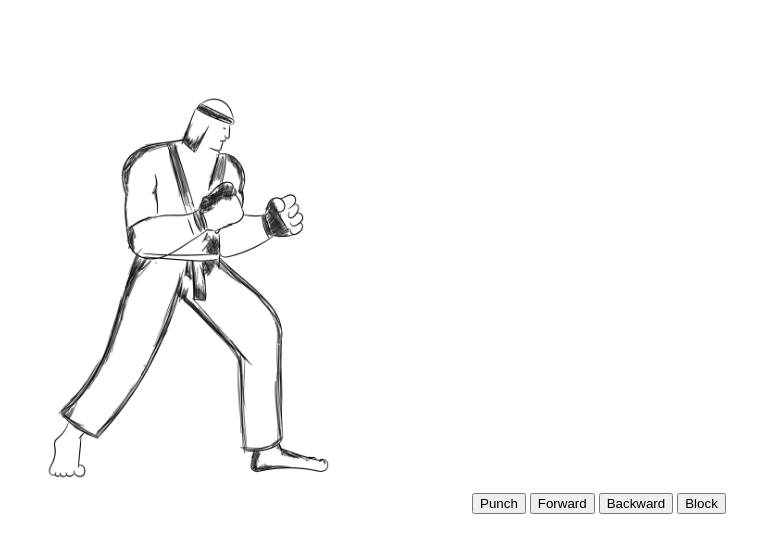
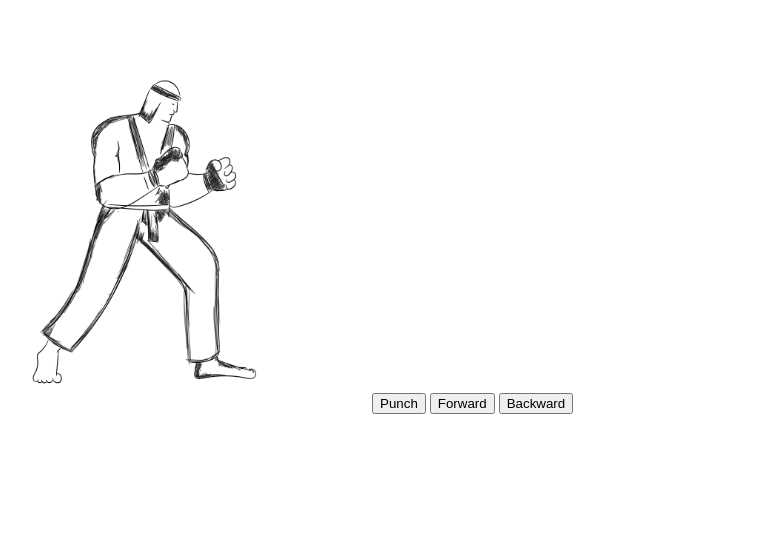
Before and after one commit to keertidk/lesson8, a plain HTML site: page about.html in a window 1280 px wide. Shown: the whole page, without its empty margins (40-797 px from the left). Drawn offline with Linux system fonts and the light colour scheme.

Commit message:
Update about.html

```diff
--- a/about.html
+++ b/about.html
@@ -4,15 +4,13 @@
     <meta charset="UTF-8" />
     <meta http-equiv="X-UA-Compatible" content="IE=edge" />
     <meta name="viewport" content="width=device-width, initial-scale=1.0" />
-    <title>Martial Arts Simulator</title>
+    <title>Martial Arts Sim</title>
   </head>
   <body class="bk-image">
-    <canvas id="canvas" height="500" , width="500"></canvas>
-
-    <button id="punch">Punch</button>
+    <canvas id="canvas" height="400" , width="400"></canvas>
+       <button id="punch">Punch</button>
     <button id="forward">Forward</button>
     <button id="backward">Backward</button>
-    <button id="block">Block</button>
-    <script src="main.js"></script>
+       <script src="main.js"></script>
   </body>
 </html>
```
